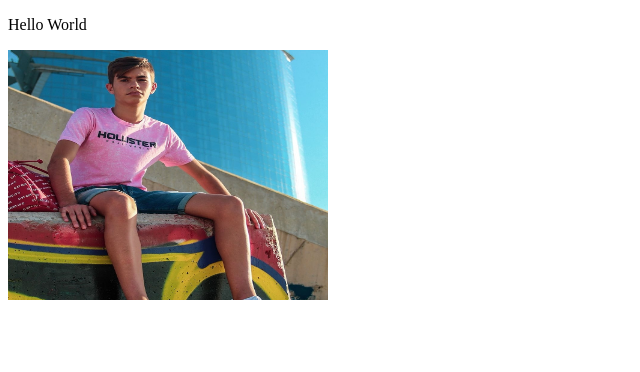
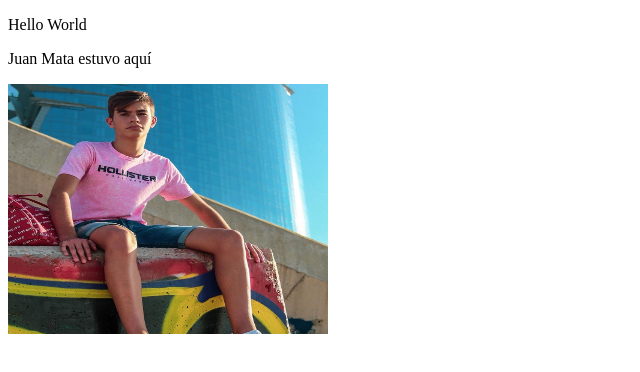
Before and after one commit to smxJuan/Hello-HTML-1, a plain HTML site: page index.html in a window 1280 px wide. Shown: the whole page, without its empty margins (0-640 px from the left). Drawn offline with Linux system fonts and the light colour scheme; files whose address does not match are found by name.

Commit message:
Añadido nombre

```diff
--- a/index.html
+++ b/index.html
@@ -7,6 +7,7 @@
     <title>Document</title>
 </head>
 <p>Hello World</p>
+<p>Juan Mata estuvo aquí</p>
 <img src="/home/alumne/Descargas/IMG_20190729_004831_679.jpg" width="320" height="250" alt="">
 <body>
 </body>
```
